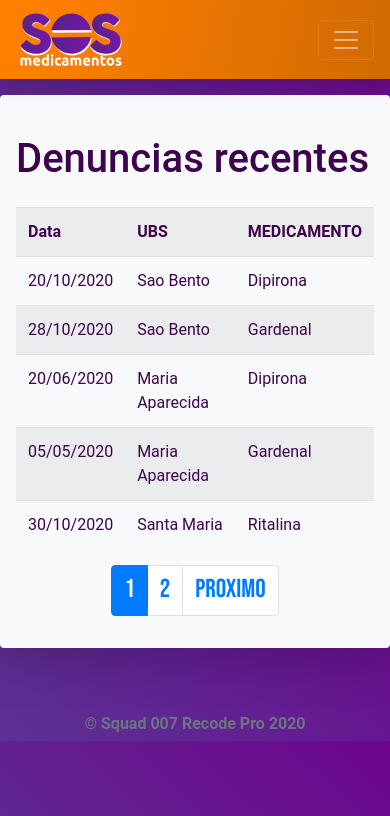
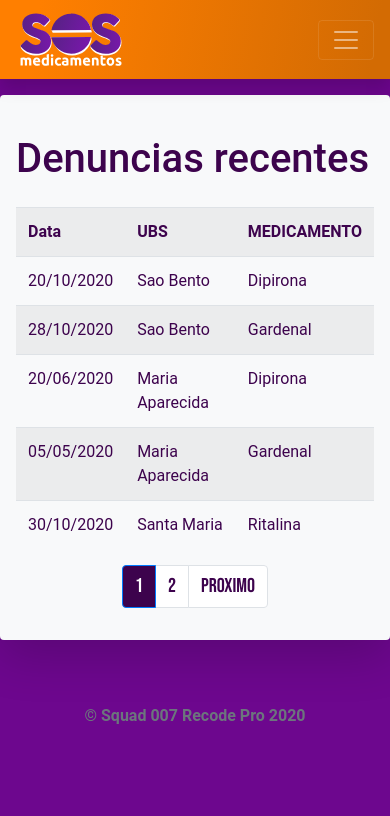
Before and after one commit to NayDev/squad7, a PHP site: page /lista_denuncias.php?pagina=1 in a window 390 px wide. Shown: the top 816 px of the page. Run offline with PHP 8.4, Linux system fonts and the light colour scheme; data comes from the database, SQL or seed files in the repository.

Commit message:
texto da home e paginação

```diff
--- a/lista_denuncias.php
+++ b/lista_denuncias.php
@@ -89,21 +89,21 @@ $proximo = $pag + 1;
           <?php
           if ($pag > 1) {
           ?>
-            <li class="page-item"><a class="page-link" href="?pagina=<?= $anterior; ?>">Anterior</a></li>
+            <li class="page-item" ><a class="page-link" style="color: rgb(61, 3, 77); font-size: 20px;" href="?pagina=<?= $anterior; ?>">Anterior</a></li>
           <?php } ?>
           <?php
           for ($i = 1; $i <= $tp; $i++) {
             if ($pag == $i) {
-              echo "<li class='page-item active'><a class='page-link' href='?pagina=$i'>$i</a></li>";
+              echo "<li class='page-item active'><a class='page-link' style='background: rgb(61, 3, 77); font-size: 20px;' href='?pagina=$i'>$i</a></li>";
             } else {
-              echo "<li class='page-item'><a class='page-link' href='?pagina=$i'>$i</a></li>";
+              echo "<li class='page-item'><a class='page-link'  style='color: rgb(61, 3, 77); font-size: 20px;' href='?pagina=$i'>$i</a></li>";
             }
           }
           ?>
           <?php
           if ($pag < $tp) {
           ?>
-            <li class="page-item"><a class="page-link" href="?pagina=<?= $proximo; ?>">Proximo</a></li>
+            <li class="page-item"><a class="page-link" style="color: rgb(61, 3, 77); font-size: 20px;" href="?pagina=<?= $proximo; ?>">Proximo</a></li>
           <?php } ?>
         </ul>
       </nav>
--- a/menu.html
+++ b/menu.html
@@ -1,5 +1,5 @@
 <link href="https://fonts.googleapis.com/css2?family=Bebas+Neue&family=Bree+Serif&display=swap" rel="stylesheet">
-<nav class="navbar navbar-expand-md navbar-dark shadow">
+<nav class="navbar navbar-expand-lg navbar-dark shadow">
   <div class="container w-100">
 
     <a class="navbar-brand w-25  " href="index.php"><img width="110px" src="./img/sos_med.svg" alt="Logo"></a>
@@ -29,7 +29,7 @@
   </div>
 </nav>
 <style>
-   .navbar-expand-md {
+   .navbar-expand-lg {
     background-color:  #ff7f00;
     background-image: linear-gradient(100deg, rgb(255, 127, 0, 1) 10%, rgb(211, 107, 3) 95%);
   }
@@ -44,7 +44,8 @@
   body {
     font-family: 'Roboto', sans-serif;
     color: rgb(61, 3, 77);
-    background: linear-gradient(223deg, rgb(109,5,141) 0%, rgb(91,49,147) 95%);
+    /* background: linear-gradient(223deg, rgb(109,5,141) 0%, rgb(91,49,147) 95%); */
+    background-color: #6d078e;
   }
   .torange {
     color:  #ff7f00;
```
Also changed, not shown: index.php (+23 -12 lines).
